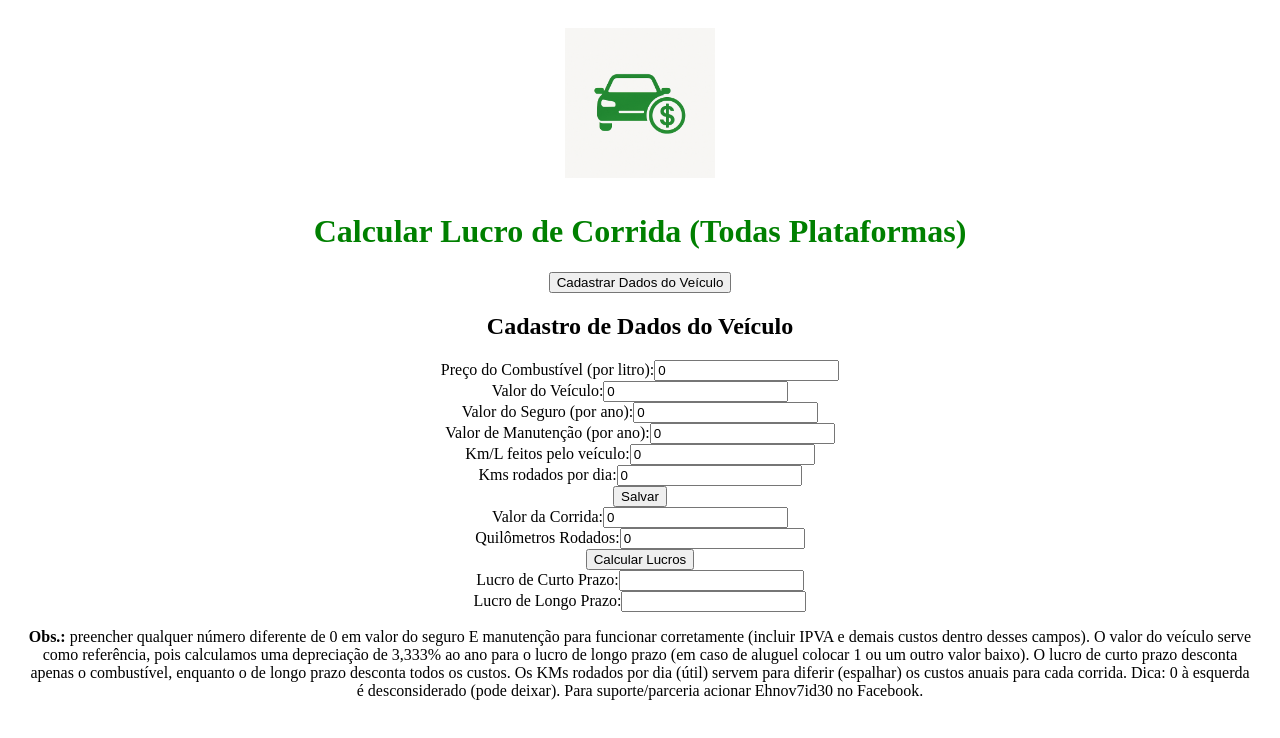
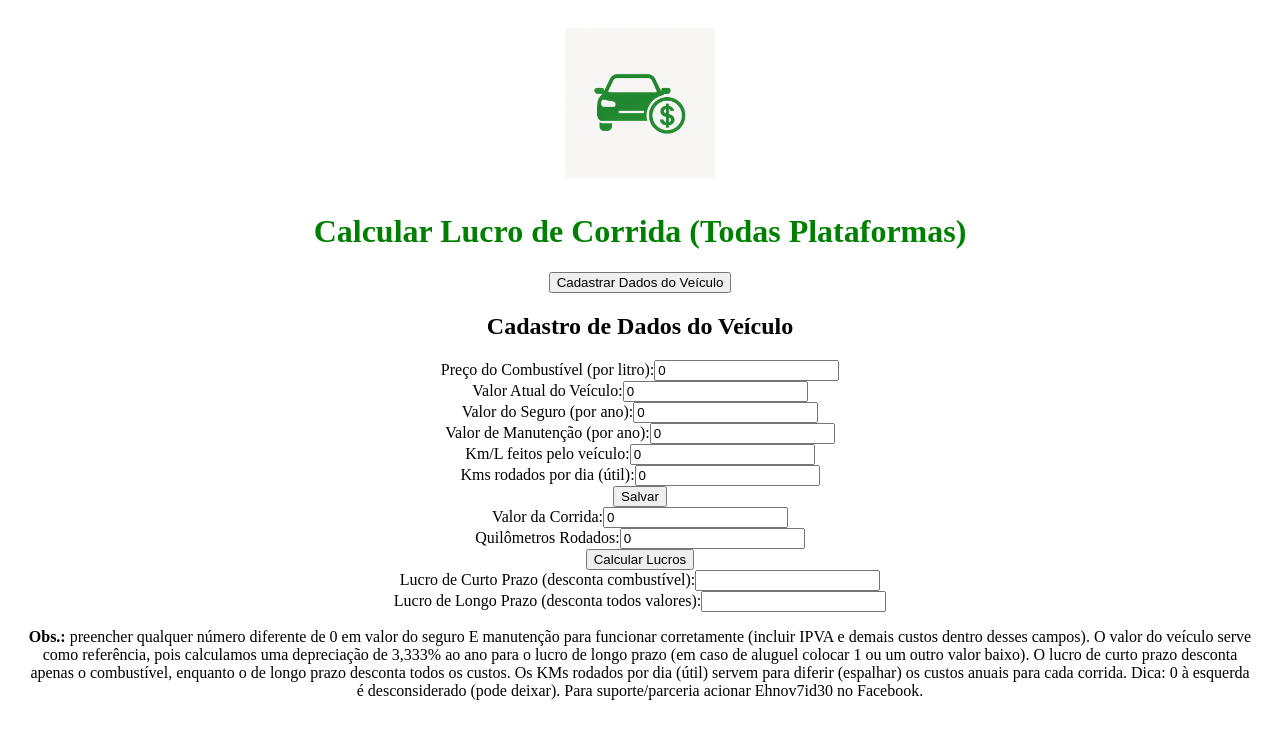
Before and after one commit to bracco42/AppLucro.com, a Next.js app: page / in a window 1280 px wide. Both pictures are taken after a click on the button "Cadastrar Dados do Veículo". Shown: the top 738 px of the page. Built offline with nearby package versions, Linux system fonts and the light colour scheme.

Commit message:
Update page.tsx - descricoes melhoradas

```diff
--- a/app/page.tsx
+++ b/app/page.tsx
@@ -31,8 +31,8 @@ export default function CalculoLucro() {
     const lucroCurto = valorCorrida - custoCombustivelCorrida;
     setLucroCurtoPrazo(lucroCurto);
 
-    const custoManutencaoCorrida = ((valorManutencao + valorSeguro) || (0.03 * valorVeiculo)) * kmsRodados / (kmsPorDia * 252);
-    const depreciaçãoVeiculo = (valorVeiculo * 0.03 * kmsRodados) / (kmsPorDia * 252);
+    const custoManutencaoCorrida = ((valorManutencao + valorSeguro) || (0.03333 * valorVeiculo)) * kmsRodados / (kmsPorDia * 252);
+    const depreciaçãoVeiculo = (valorVeiculo * 0.03333 * kmsRodados) / (kmsPorDia * 252);
     const lucroLongo = valorCorrida - custoCombustivelCorrida - custoManutencaoCorrida - depreciaçãoVeiculo;
     setLucroLongoPrazo(lucroLongo);
   };
@@ -55,7 +55,7 @@ export default function CalculoLucro() {
             <input type="number" value={precoCombustivel} onChange={(e) => setPrecoCombustivel(parseFloat(e.target.value) || 0)} required />
           </div>
           <div>
-            <label>Valor do Veículo:</label>
+            <label>Valor Atual do Veículo:</label>
             <input type="number" value={valorVeiculo} onChange={(e) => setValorVeiculo(parseFloat(e.target.value) || 0)} required />
           </div>
           <div>
@@ -71,7 +71,7 @@ export default function CalculoLucro() {
             <input type="number" value={kmPorLitro} onChange={(e) => setKmPorLitro(parseFloat(e.target.value) || 0)} required />
           </div>
           <div>
-            <label>Kms rodados por dia:</label>
+            <label>Kms rodados por dia (útil):</label>
             <input type="number" value={kmsPorDia} onChange={(e) => setKmsPorDia(parseFloat(e.target.value) || 0)} required />
           </div>
           <button onClick={() => setShowModal(false)}>Salvar</button>
@@ -89,11 +89,11 @@ export default function CalculoLucro() {
       <button onClick={calcularLucros}>Calcular Lucros</button>
 
       <div>
-        <label>Lucro de Curto Prazo:</label>
+        <label>Lucro de Curto Prazo (desconta combustível):</label>
         <input type="text" value={lucroCurtoPrazo !== null ? `R$${lucroCurtoPrazo.toFixed(2)}` : ''} readOnly />
       </div>
       <div>
-        <label>Lucro de Longo Prazo:</label>
+        <label>Lucro de Longo Prazo (desconta todos valores):</label>
         <input type="text" value={lucroLongoPrazo !== null ? `R$${lucroLongoPrazo.toFixed(2)}` : ''} readOnly />
       </div>
 
```
